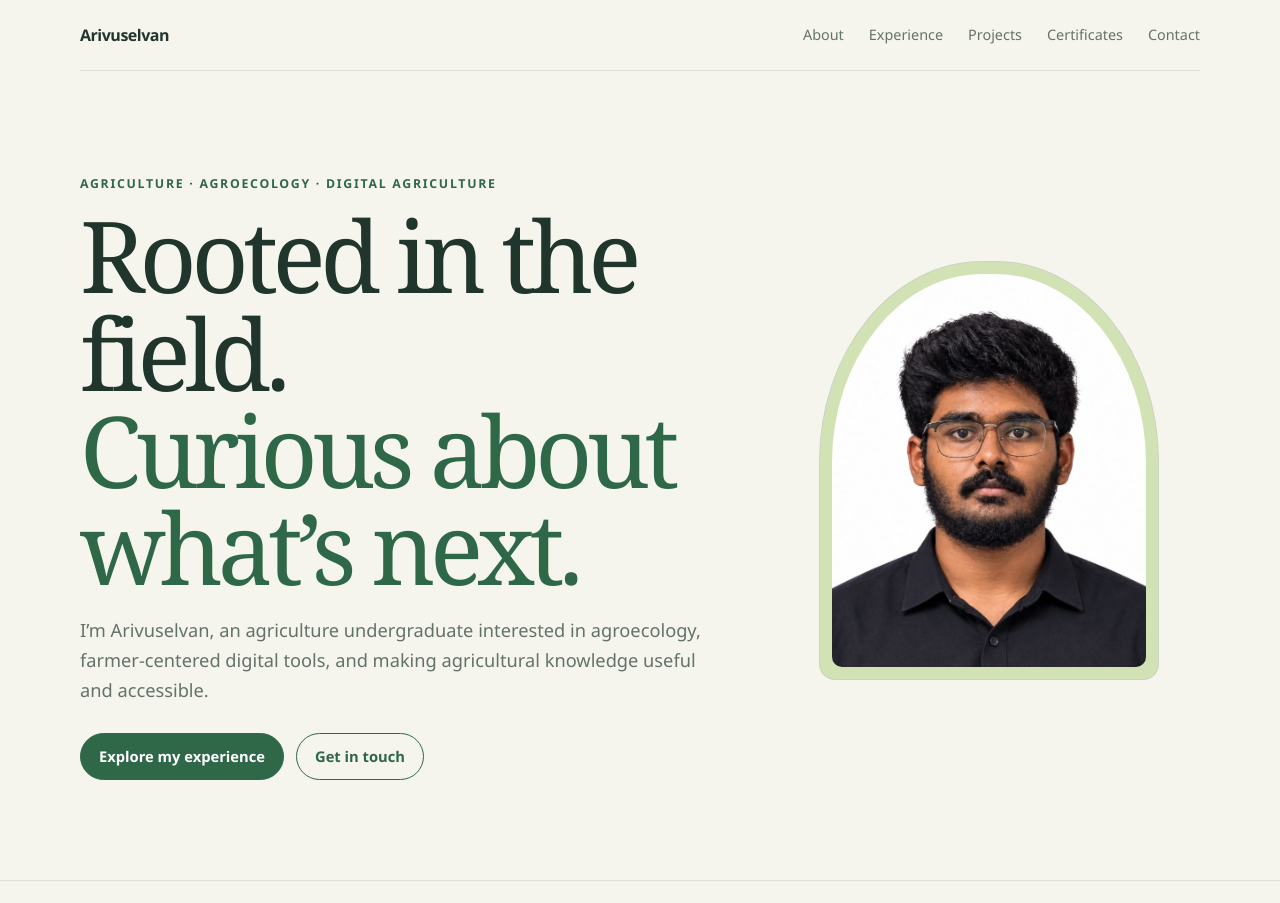
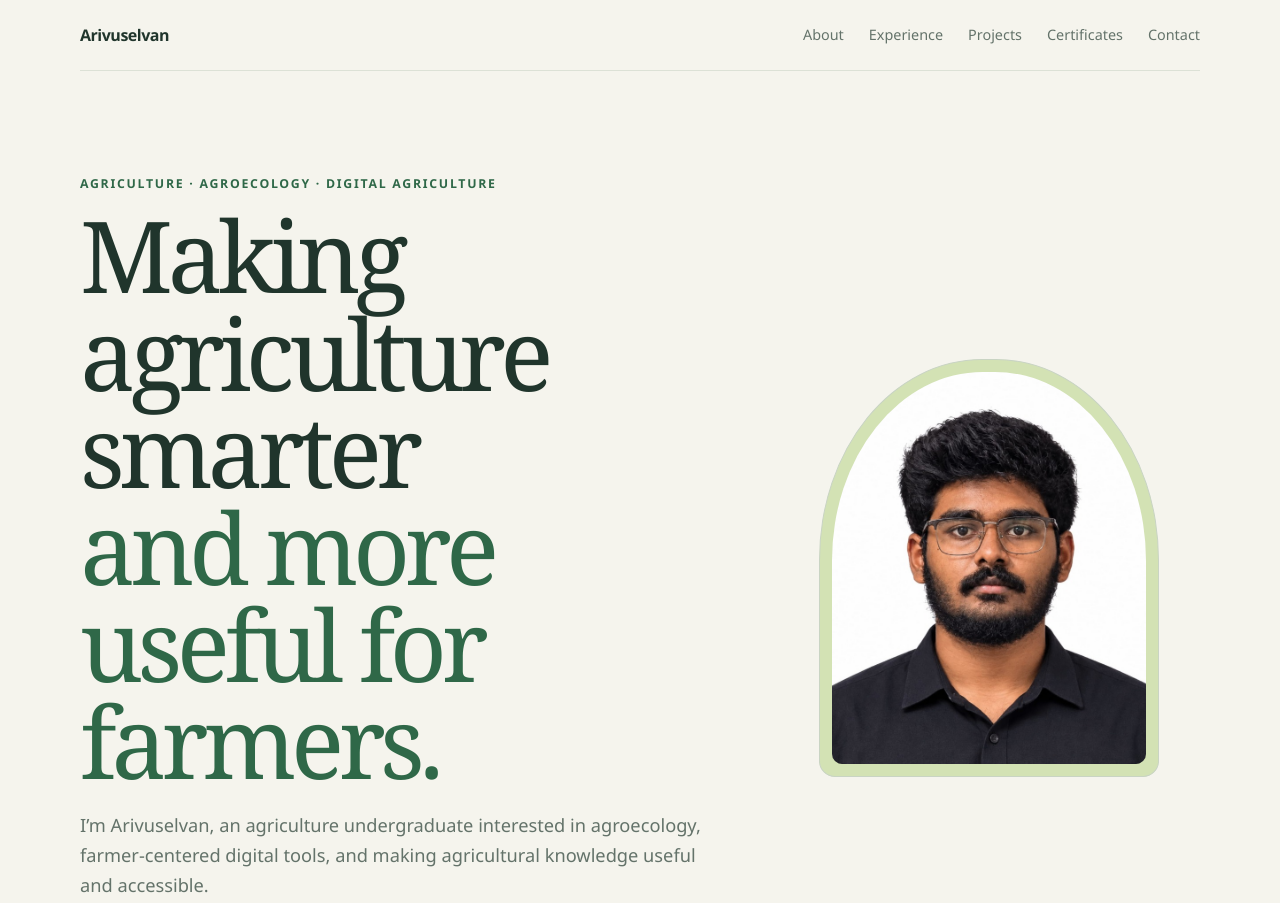
Before and after one commit to LouisRajan-V/LouisRajan-V.github.io, a plain HTML site: page agriculture-portfolio/index.html in a window 1280 px wide. Shown: the top 903 px of the page. Drawn offline with Linux system fonts and the light colour scheme.

```diff
--- a/agriculture-portfolio/index.html
+++ b/agriculture-portfolio/index.html
@@ -181,7 +181,7 @@
     <div class="hero wrap" id="about">
       <div>
         <p class="eyebrow">Agriculture · Agroecology · Digital Agriculture</p>
-        <h1>Rooted in the field.<br><span>Curious about what’s next.</span></h1>
+        <h1>Making agriculture smarter<br><span>and more useful for farmers.</span></h1>
         <p class="lead">I’m Arivuselvan, an agriculture undergraduate interested in agroecology, farmer-centered digital tools, and making agricultural knowledge useful and accessible.</p>
         <div class="actions">
           <a class="button" href="#experience">Explore my experience</a>
```
